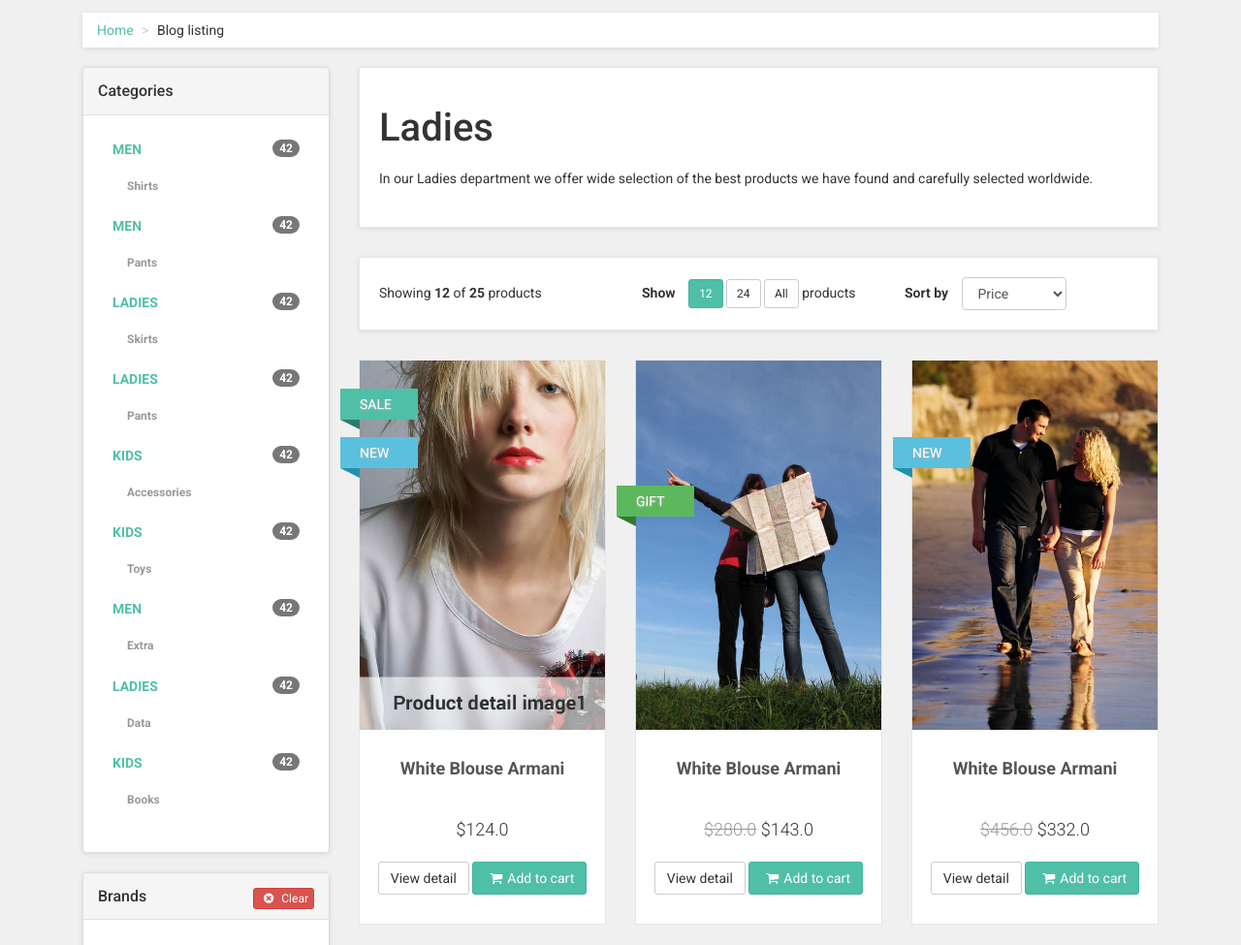
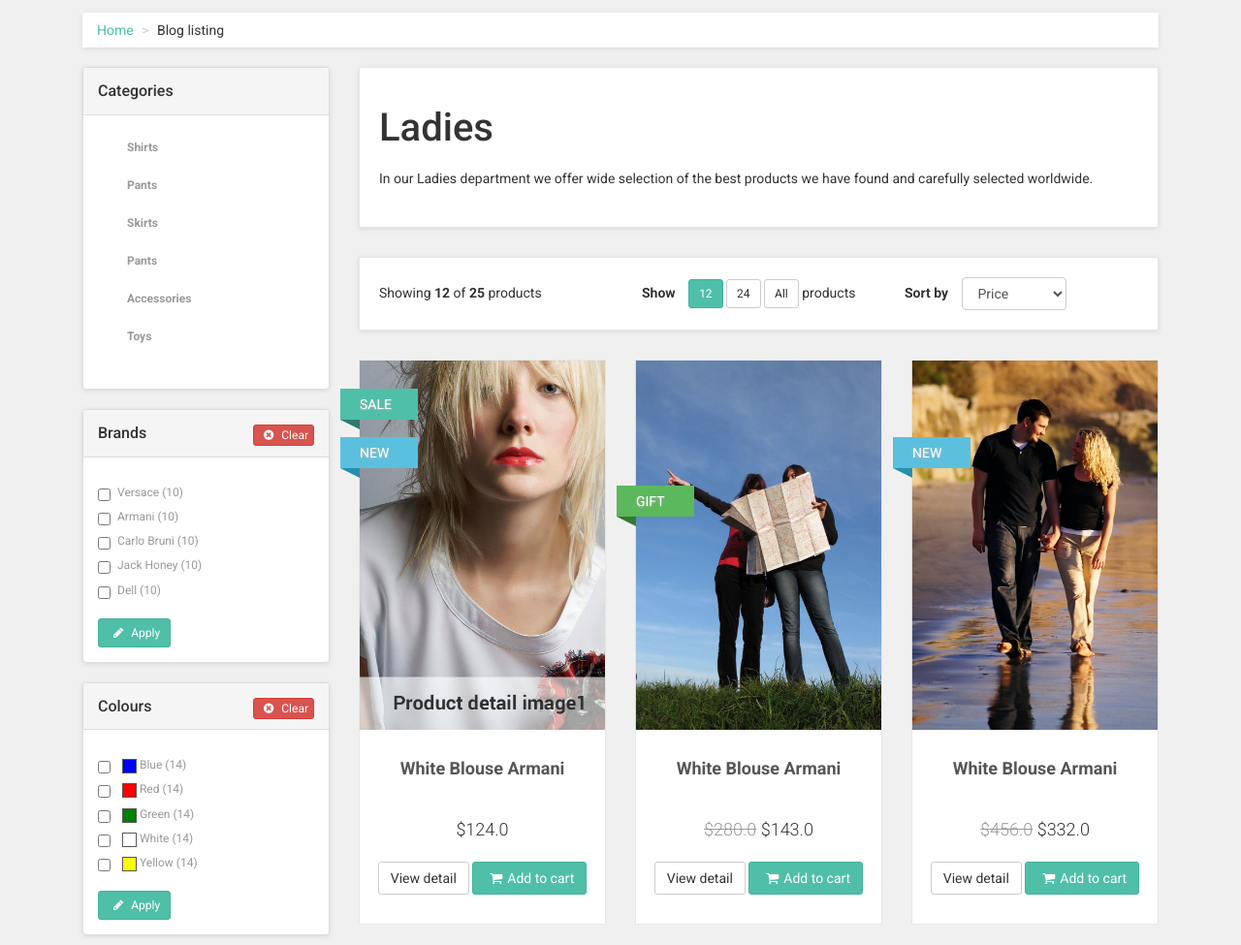
Before and after one commit to jtaam/dj-tObaju, a Django app: page /products/ in a window 1280 px wide. Shown: the part 138-1113 px from the top of the page at 97% size. Run offline with Django 3.2, Linux system fonts and the light colour scheme; data comes from the database, SQL or seed files in the repository; some libraries are stand-ins or nearby versions.

Commit message:
category 2

```diff
--- a/src/products/views.py
+++ b/src/products/views.py
@@ -6,7 +6,7 @@ from shophome.models import TopOffer
 def products_list(request):
     offer = get_object_or_404(TopOffer)
     brands = Brand.objects.filter(status='published')
-    categories = ProductCategory.objects.all()
+    categories = ProductCategory.objects.filter(status='published')
     colours = Colours.objects.all()
     products = Product.objects.filter(status='published')
     template = 'products/products_list.html'
@@ -22,6 +22,7 @@ def products_list(request):
 
 def product_detail(request, pid):
     offer = get_object_or_404(TopOffer)
+    categories = ProductCategory.objects.filter(status='published')
     brands = Brand.objects.filter(status='published')
     product = get_object_or_404(Product, id=pid)
     colours = Colours.objects.all()
@@ -31,6 +32,7 @@ def product_detail(request, pid):
         'product': product,
         'brands': brands,
         'colours': colours,
+        'categories': categories,
     }
     return render(request, template, context)
 
--- a/src/templates/partials/_sidebar.html
+++ b/src/templates/partials/_sidebar.html
@@ -8,12 +8,14 @@
         <ul class="nav nav-pills nav-stacked category-menu">
 
             {% for category in categories %}
-                <li>
-                    <a href="category.html">{{ category.cat_group }} <span class="badge pull-right">42</span></a>
-                    <ul>
-                        <li><a href="category.html">{{ category.name | title }}</a></li>
-                    </ul>
-                </li>
+
+                    <li>
+{#                        <a href="category.html">Men <span class="badge pull-right">42</span></a>#}
+                        <ul>
+                            <li><a href="category.html">{{ category.name | title }}</a></li>
+                        </ul>
+                    </li>
+
             {% endfor %}
 
 
```
